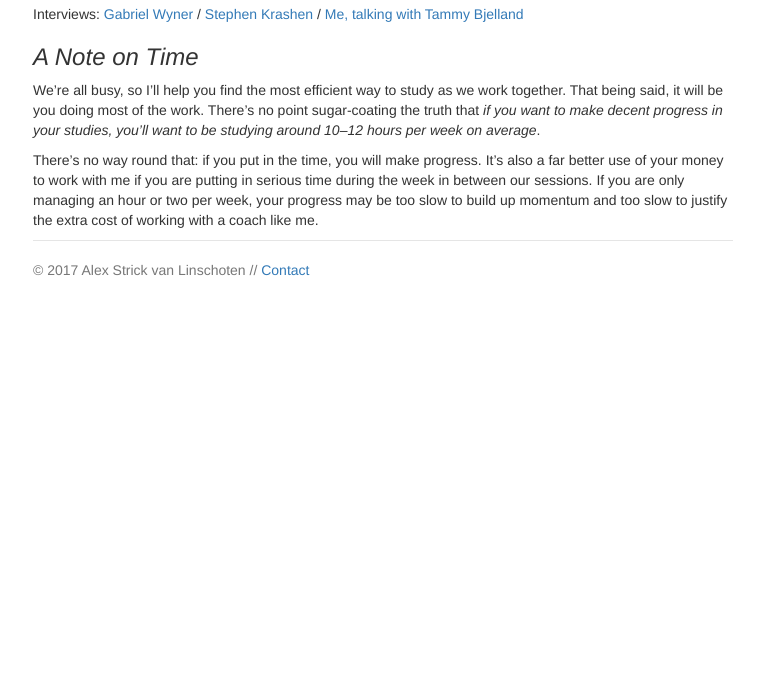
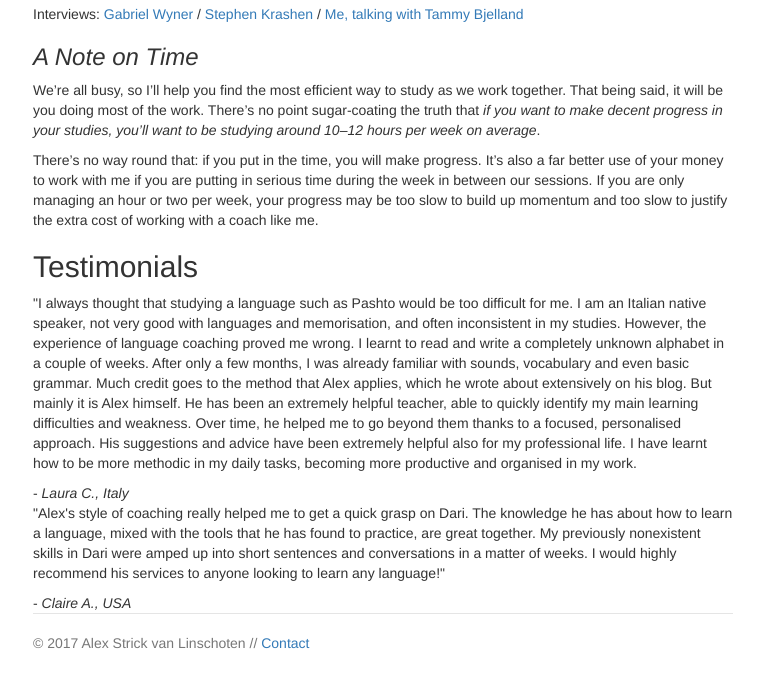
Before and after one commit to strickvl/languagecoach, a Flask app: page /coaching in a window 1280 px wide. Shown: the part 1322-2005 px from the top of the page, without its empty margins (257-1021 px from the left). Before the commit the page ends 1598 px from the top, so only its background shows below. Run offline with Flask 2, Linux system fonts and the light colour scheme; some libraries are stand-ins or nearby versions.

Commit message:
add testimonials to coaching page

```diff
--- a/lc-app/app/templates/coaching.html
+++ b/lc-app/app/templates/coaching.html
@@ -57,6 +57,22 @@
 
         <p>There&#8217;s no way round that: if you put in the time, you will make progress. It&#8217;s also a far better use of your money to work with me if you are putting in serious time during the week in between our sessions. If you are only managing an hour or two per week, your progress may be too slow to build up momentum and too slow to justify the extra cost of working with a coach like me.</p>
 
+        <div>
+        <h2>Testimonials</h2>
+        <p>
+            "I always thought that studying a language such as Pashto would be too difficult for me. I am an Italian native speaker, not very good with languages and memorisation, and often inconsistent in my studies.
+            However, the experience of language coaching proved me wrong. I learnt to read and write a completely unknown alphabet in a couple of weeks. After only a few months, I was already familiar with sounds, vocabulary and even basic grammar.
+            Much credit goes to the method that Alex applies, which he wrote about extensively on his blog. But mainly it is Alex himself. He has been an extremely helpful teacher, able to quickly identify my main learning difficulties and weakness. Over time, he helped me to go beyond them thanks to a focused, personalised approach.
+            His suggestions and advice have been extremely helpful also for my professional life. I have learnt how to be more methodic in my daily tasks, becoming more productive and organised in my work.
+        </p>
+        - <i>Laura C., Italy</i>
+        </div>
+        <div>
+        <p>
+            "Alex's style of coaching really helped me to get a quick grasp on Dari. The knowledge he has about how to learn a language, mixed with the tools that he has found to practice, are great together. My previously nonexistent skills in Dari were amped up into short sentences and conversations in a matter of weeks. I would highly recommend his services to anyone looking to learn any language!"
+        </p>
+        - <i>Claire A., USA</i>
+
       <footer class="footer">
         <p>&copy; 2017 Alex Strick van Linschoten // <a href="https://incrementalelephant.org/contact/">Contact</a></p>
       </footer>
```
